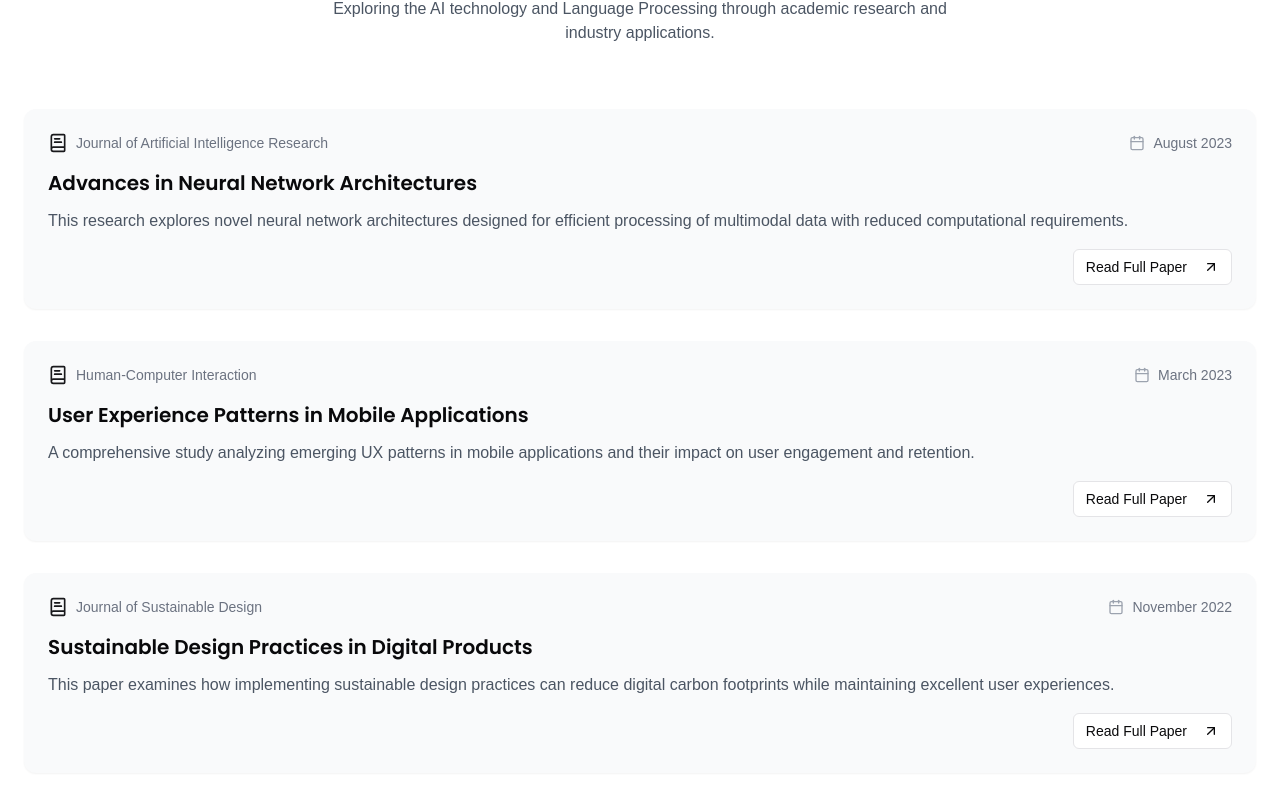
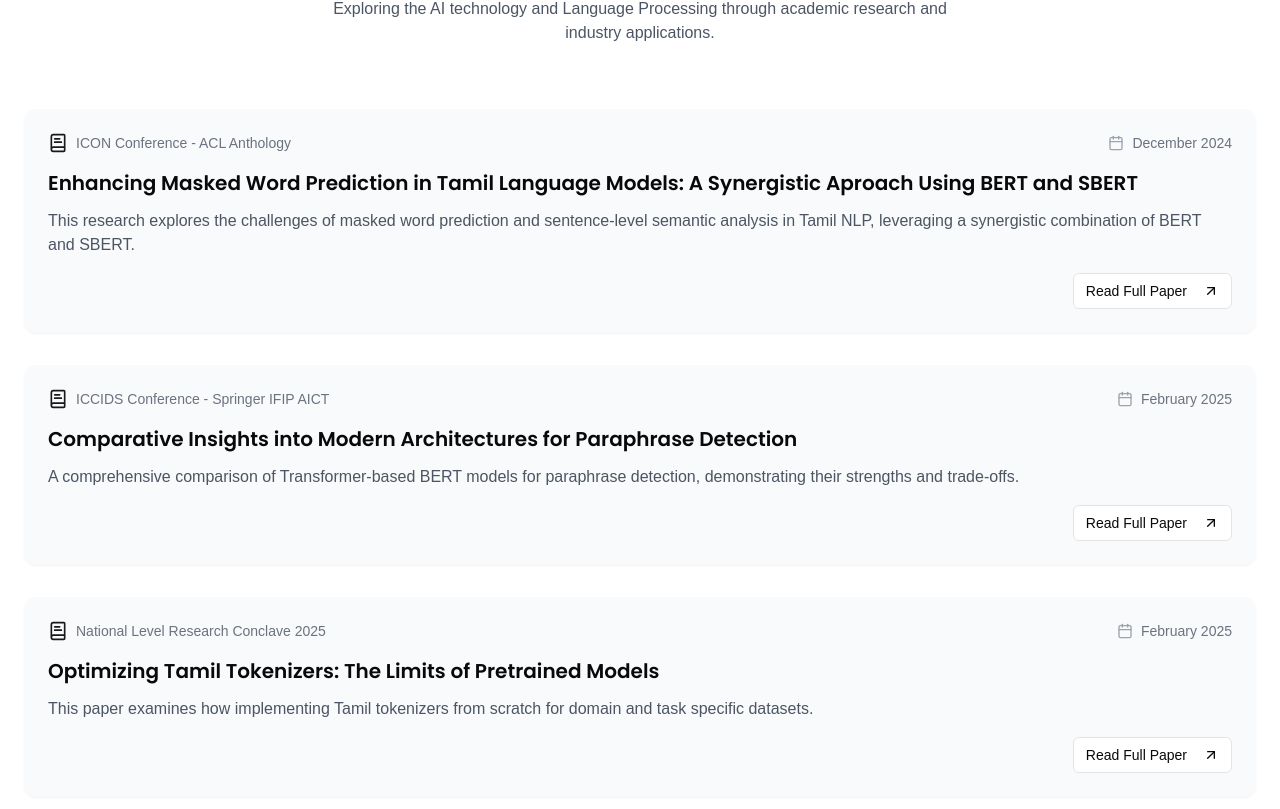
Before and after one commit to viswadarshan-024/viswadarshan-portfolio, a React (Vite) app: page / in a window 1280 px wide. Shown: the part 1979-2788 px from the top of the page. Built offline with nearby package versions, Linux system fonts and the light colour scheme.

Commit message:
Update ResearchSection.tsx

```diff
--- a/src/components/ResearchSection.tsx
+++ b/src/components/ResearchSection.tsx
@@ -3,23 +3,23 @@ import { BookText, Link, Calendar, ArrowUpRight } from "lucide-react";
 import { Button } from "./ui/button";
 export default function ResearchSection() {
   const researches = [{
-    title: "Advances in Neural Network Architectures",
-    journal: "Journal of Artificial Intelligence Research",
-    date: "August 2023",
-    abstract: "This research explores novel neural network architectures designed for efficient processing of multimodal data with reduced computational requirements.",
-    link: "#"
+    title: "Enhancing Masked Word Prediction in Tamil Language Models: A Synergistic Aproach Using BERT and SBERT",
+    journal: "ICON Conference - ACL Anthology",
+    date: "December 2024",
+    abstract: "This research explores the challenges of masked word prediction and sentence-level semantic analysis in Tamil NLP, leveraging a synergistic combination of BERT and SBERT.",
+    link: "https://aclanthology.org/2024.icon-1.55/"
   }, {
-    title: "User Experience Patterns in Mobile Applications",
-    journal: "Human-Computer Interaction",
-    date: "March 2023",
-    abstract: "A comprehensive study analyzing emerging UX patterns in mobile applications and their impact on user engagement and retention.",
-    link: "#"
+    title: "Comparative Insights into Modern Architectures for Paraphrase Detection",
+    journal: "ICCIDS Conference - Springer IFIP AICT",
+    date: "February 2025",
+    abstract: "A comprehensive comparison of Transformer-based BERT models for paraphrase detection, demonstrating their strengths and trade-offs.",
+    link: "https://drive.google.com/file/d/174_vOMRxlA_HLvINV_2F8Z4IMC6YQG9u/view"
   }, {
-    title: "Sustainable Design Practices in Digital Products",
-    journal: "Journal of Sustainable Design",
-    date: "November 2022",
-    abstract: "This paper examines how implementing sustainable design practices can reduce digital carbon footprints while maintaining excellent user experiences.",
-    link: "#"
+    title: "Optimizing Tamil Tokenizers: The Limits of Pretrained Models",
+    journal: "National Level Research Conclave 2025",
+    date: "February 2025",
+    abstract: "This paper examines how implementing Tamil tokenizers from scratch for domain and task specific datasets.",
+    link: "https://drive.google.com/file/d/155vnpqCzjrLpc6k3jj07OS-ciIdBv6Mz/view"
   }];
   const containerVariants = {
     hidden: {
```
